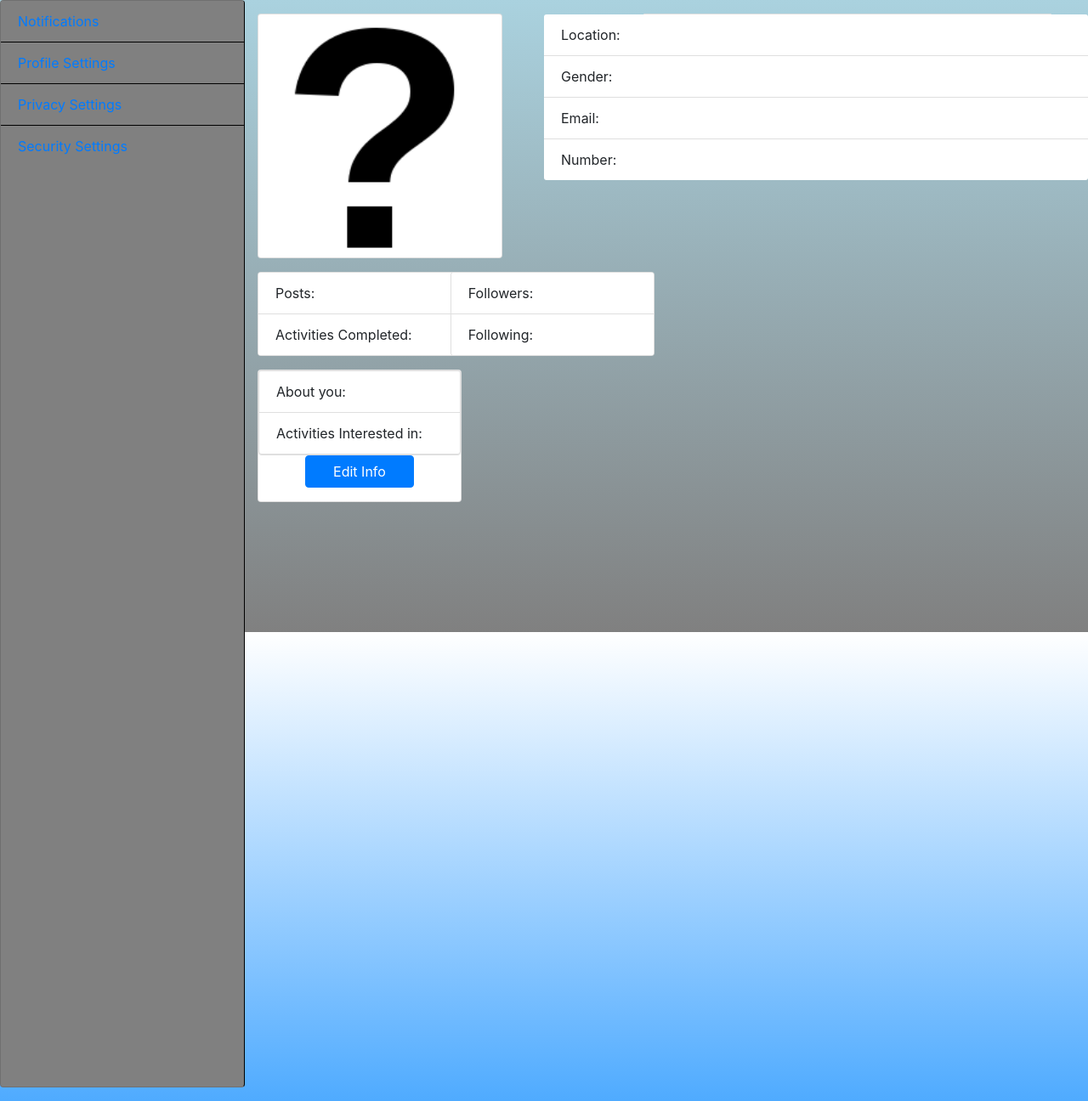
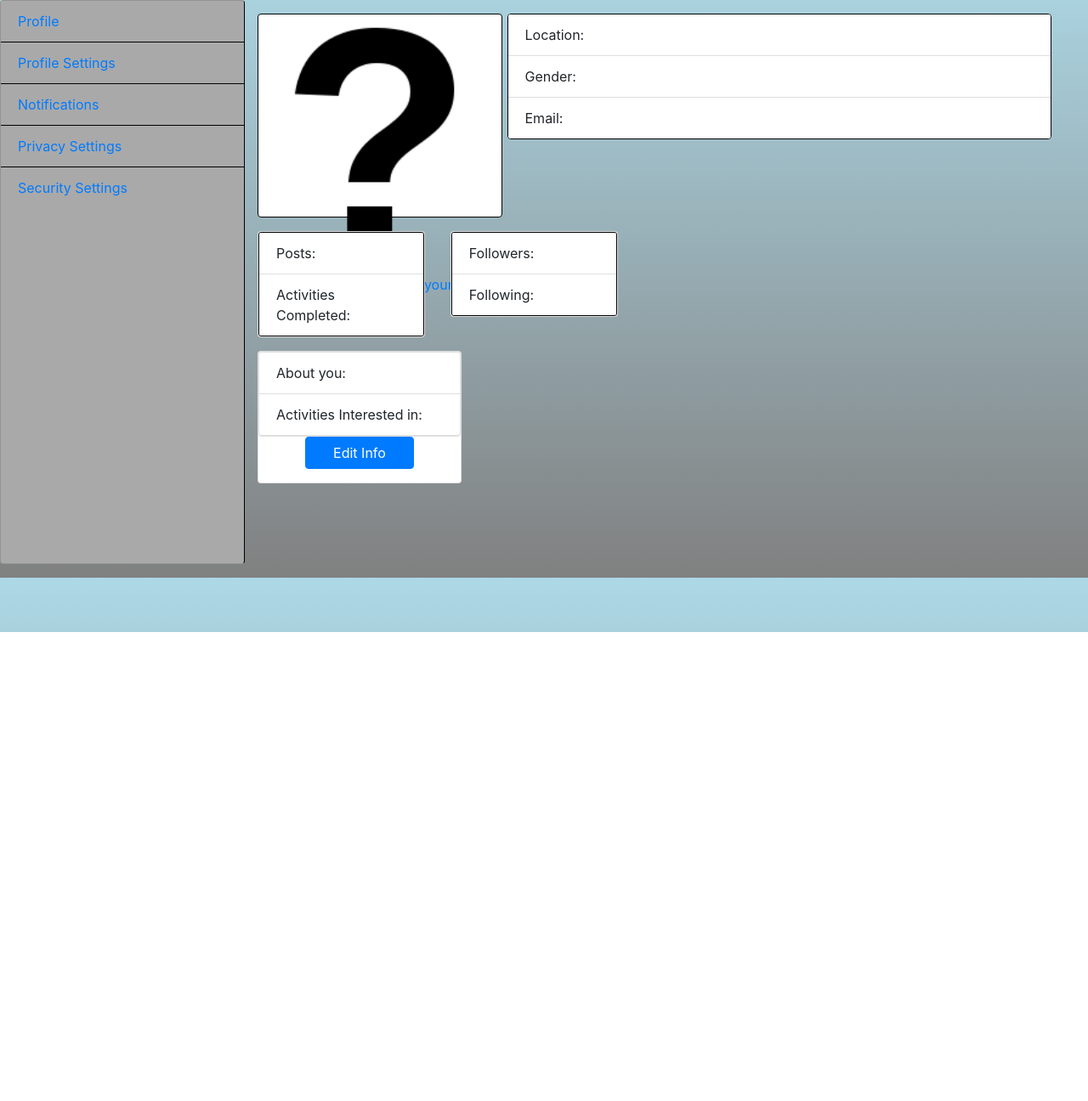
Before and after one commit to CSE-Courses/course-project-a6-jallenlooksgoodinshorts, a Flask app: template templates/profile.html in a window 1280 px wide. Shown: the part 56-1352 px from the top of the page at 85% size. After the commit the page ends 800 px from the top, so only its background shows below. Run offline with Flask 2, Linux system fonts and the light colour scheme; the template is opened without the code that fills it, so the values that code supplies are empty; some libraries are stand-ins or nearby versions.

Commit message:
Tast #38 simple css

```diff
--- a/templates/profile.css
+++ b/templates/profile.css
@@ -3,28 +3,41 @@ body{
     background-image: linear-Gradient(lightblue,gray);
 }
 
-.float-left {
-    width:18rem;
+#personalInfo {
+    border: 1px solid black;
+    left: -10rem;
+    width: 50vw;
 }
 
-#personalInfo {
-    position: fixed;
-    width: 40rem;
-    left: 40rem;
+#profile{
+    border: 1px solid black;
+    width: 18rem;
+    height: 15rem;
 }
 
 #sidebar{
-    background-color: gray;
-    border-right: black;
-    border-right-style: solid;
-    border-right-width: 1px;
+    background-color: darkgray;
+    border-right: 1px solid black;
+    width:18rem;
     top: -1rem;
-    height: 80rem;
+    height: 41.5rem;
 }
 
 #sidebar li{
-    color: black;
-    background: gray;
+    background: darkgray;
     border-style: solid;
     border-color: black;
 }
+
+#sidebar li:hover{
+    background-color: gray;
+}
+
+#personalInfo span{
+    width: 100px;
+    border: 1px solid black;
+}
+
+#stats ul{
+    border: 1px solid black;
+}
--- a/templates/profile.html
+++ b/templates/profile.html
@@ -1,9 +1,8 @@
 <!DOCTYPE html>
-<html lang="en" style="height:100%; background-image: linear-Gradient(#ffffff,#0085ff);">
+<html lang="en">
 
 
 <head>
-
     <meta charset="UTF-8">
     <meta name="viewport" content="width=device-width, initial-scale=1.0">
     <link rel="stylesheet" href="https://stackpath.bootstrapcdn.com/bootstrap/4.5.2/css/bootstrap.min.css" integrity="sha384-JcKb8q3iqJ61gNV9KGb8thSsNjpSL0n8PARn9HuZOnIxN0hoP+VmmDGMN5t9UJ0Z" crossorigin="anonymous">
@@ -25,60 +24,59 @@
     <div class="float-left">
 	  <div class="card" id= "sidebar">
 			<ul class="list-group list-group-flush" >
-				<li class="list-group-item"><a href="#" class="card-link">Notifications</a></li>
-				<li class="list-group-item"><a href="#" class="card-link">Profile Settings</a></li>
-				<li class="list-group-item"><a href="#" class="card-link">Privacy Settings</a></li>
-				<li class="list-group-item"><a href="#" class="card-link">Security Settings</a></li>
+				<li class="list-group-item"><a href="profile.html" class="card-link">Profile</a></li>
+				<li class="list-group-item"><a href="/templates/partials/nonexist.html" class="card-link">Profile Settings</a></li>
+				<li class="list-group-item"><a href="/templates/partials/nonexist.html" class="card-link">Notifications</a></li>
+				<li class="list-group-item"><a href="/templates/partials/nonexist.html" class="card-link">Privacy Settings</a></li>
+				<li class="list-group-item"><a href="/templates/partials/nonexist.html" class="card-link">Security Settings</a></li>
 			</ul>
       	</div>
 	</div>
 
     <div class="container">
       	<div class="row form-group">
-
 			<div class="col-6">
-	  <div class="card" style="width: 18rem; height:18rem">
+				<div class="card" id = "profile">
 					<img class="card-img-top" src="/course-project-a6-jallenlooksgoodinshorts/questionMark.png" alt="Profile Picture">
 					<div class="card-body">
-	      <p class="card-text"><a href="#" class=card-link">Click to add or change your profile picture.</a></p>
+						<p class="card-text"><a href="#" class=card-link>Click to add or change your profile picture.</a></p>
 					</div>
 				</div>
 			</div>
 
 			<div class="col-6">
-	  <div class="card" style="width: 30rem; left:10% p">
-	    <ul class="list-group list-group-flush" id = "personalInfo">
+				<div class="card" id = "personalInfo">
+					<ul class="list-group list-group-flush">
 						<li class="list-group-item">Location:</li>
 						<li class="list-group-item">Gender:</li>
 						<li class="list-group-item">Email:</li>
-		  <li class="list-group-item">Number:</li>
 					</ul>
 				</div>
 			</div>
+    	</div>
 
-      </div>
 		<div class="row two form-group">
-	<div class="col-3">
-	  <div class="card" style="width: 15rem;">
+			<div class="col-3" id = "stats">
+				<div class="card">
 					<ul class="list-group list-group-flush">
 						<li class="list-group-item">Posts:</li>
 						<li class="list-group-item">Activities Completed:</li>
 					</ul>
 				</div>
 			</div>
-	<div class="col-3">
-	  <div class="card" style="width: 15rem;">
+
+			<div class="col-3" id = "stats">
+				<div class="card">
 				<ul class="list-group list-group-flush">
 					<li class="list-group-item">Followers:</li>
 					<li class="list-group-item">Following:</li>
 				</ul>
 				</div>
 			</div>
-	<div class="col-6">
       	</div>
-      </div>
+
 		<div class="row three">
-	<div class="col">
+			<div class="col" id = "detail">
 				<div class="card" style="width: 15rem;">
 					<ul class="list-group form-group">
 						<li class="list-group-item">About you:</li>
@@ -88,8 +86,9 @@
 				</div>
 			</div>
       	</div>
-
+    </div>
 
     <script src="https://stackpath.bootstrapcdn.com/bootstrap/4.4.1/js/bootstrap.min.js" integrity="sha384-wfSDF2E50Y2D1uUdj0O3uMBJnjuUD4Ih7YwaYd1iqfktj0Uod8GCExl3Og8ifwB6" crossorigin="anonymous"></script>
 </body>
+
 </html>
```
Also changed, not shown: templates/partials/nonexist.html (added, +16 -0 lines), templates/partials/settingsSidebar.html (+11 -9 lines), templates/profileTemplate.html (+6 -1 lines). Lines whose indentation alone changed are shown as unchanged.
